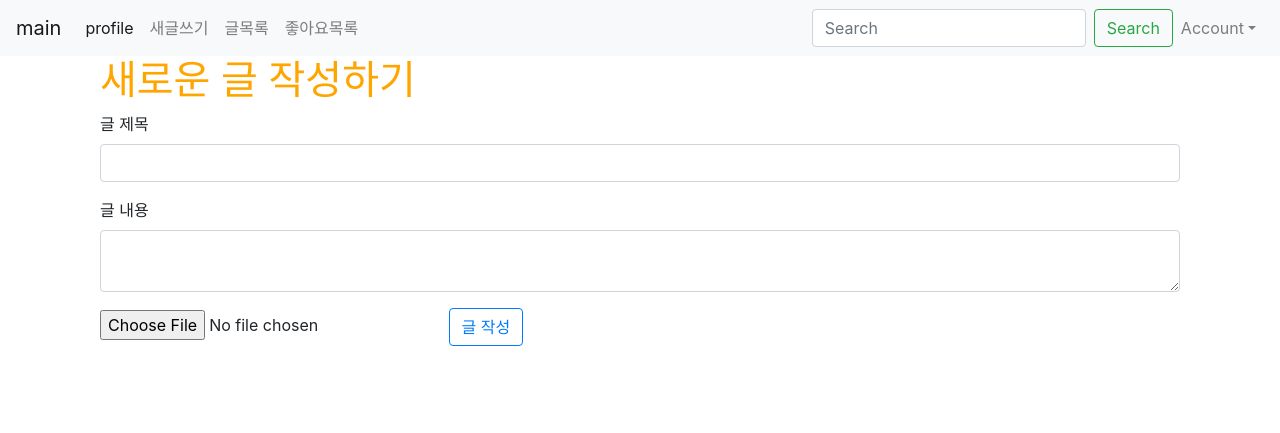
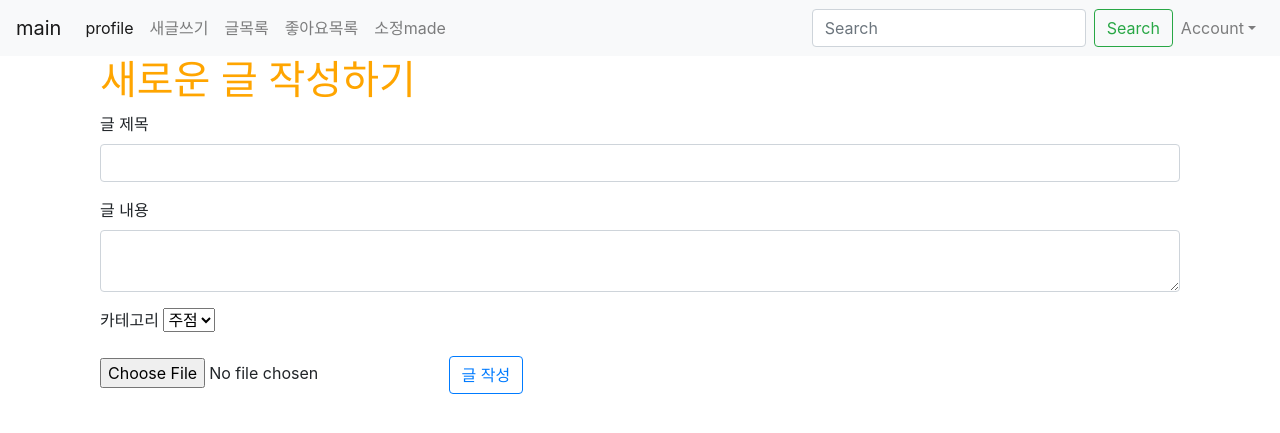
Before and after one commit to hyeoneedyou/practice, a Django app: page /posts/new/ in a window 1280 px wide. Shown: the top 433 px of the page. Run offline with Django 3.2, Linux system fonts and the light colour scheme; a user stored in the database is signed in; some libraries are stand-ins or nearby versions.

Commit message:
hi hyeonyi. i'm sojung

```diff
--- a/myblog/templates/shared/_navbar.html
+++ b/myblog/templates/shared/_navbar.html
@@ -17,6 +17,9 @@
         </li>
         <li class="nav-item">
           <a class="nav-link" href="{% url 'posts:like_list' %}" tabindex="-1">좋아요목록</a>
+        </li>
+        <li class="nav-item">
+          <a class="nav-link" href="{% url 'posts:gallery' %}" tabindex="-1">소정made</a>
         </li>
       </ul>
       <form class="form-inline my-2 my-lg-0">
--- a/posts/admin.py
+++ b/posts/admin.py
@@ -8,8 +8,8 @@ class PostAdmin(admin.ModelAdmin):
     list_display = (
         'id',
         'title',
-        'view_count',
         'created_at',
+        'category'
     )
     search_fields = (
         'title',
--- a/posts/templates/posts/new.html
+++ b/posts/templates/posts/new.html
@@ -15,6 +15,15 @@
             <label>글 내용</label>
             <textarea class="form-control" name="content"></textarea>
         </div>
+        <div class="form-group">
+            <label>카테고리</label>
+            <select name="category" id="category">
+                <option value="pub">주점</option>
+                <option value="booth">부스</option>
+                <option value="performance">공연</option>
+                <option value="etc">기타</option>
+            </select>
+        </div>
         <input type="file" name="image">
         <input type="submit" value="글 작성" class="btn btn-outline-primary">
     </form>
--- a/posts/templates/posts/show.html
+++ b/posts/templates/posts/show.html
@@ -3,6 +3,7 @@
 <h1>상세보기 페이지</h1>
 <h3>글 제목 : {{ post.title }} </h3><br>
 <h3>글 내용 : {{ post.content }} </h3><br>
+<h3>카테고리 : {{ post.category }} </h3>
 {% if post.writer %}
 	{% if post.writer.username == 'user' %}
 		<h3>작성자 : {{ post.writer.last_name }} {{ post.writer.first_name }}</h3><br>
--- a/posts/urls.py
+++ b/posts/urls.py
@@ -11,5 +11,6 @@ urlpatterns = [
     path('delete/<int:id>/', delete, name="delete"),
     path('<int:post_id>/create_comment', create_comment, name="create_comment"),
     path('<int:post_id>/post_like', post_like, name="post_like"),
-    path('like_list', like_list, name="like_list")
+    path('like_list', like_list, name="like_list"),
+    path('gallery/', gallery, name="gallery"),
 ]
--- a/posts/views.py
+++ b/posts/views.py
@@ -13,7 +13,8 @@ def create(request):
         writer = request.user
         content = request.POST.get('content')
         image = request.FILES.get('image')
-        Post.objects.create(title=title, content=content, image=image, writer=writer)
+        category = request.POST.get('category')
+        Post.objects.create(title=title, content=content, image=image, writer=writer, category=category)
         return redirect('posts:main')
 
 
@@ -74,3 +75,6 @@ def post_like(request, post_id):
 def like_list(request):
     likes = request.user.like_set.all()
     return render(request,'posts/like_list.html',{'likes':likes})
+
+def gallery(request):
+    return render(request, 'posts/gallery.html')
```
Also changed, not shown: posts/models.py (+7 -0 lines), db.sqlite3, myblog/media/images/code.PNG (added), myblog/media/images/code_4KnqIJk.PNG (added), myblog/media/images/code_xvqPJtH.PNG (added), posts/migrations/0007_post_category.py (added), posts/migrations/0008_auto_20200915_0007.py (added), posts/migrations/0009_auto_20200915_0037.py (added), posts/migrations/0010_post_view_count.py (added), posts/migrations/0011_auto_20200915_0040.py (added), posts/templates/posts/gallery.html (added).
